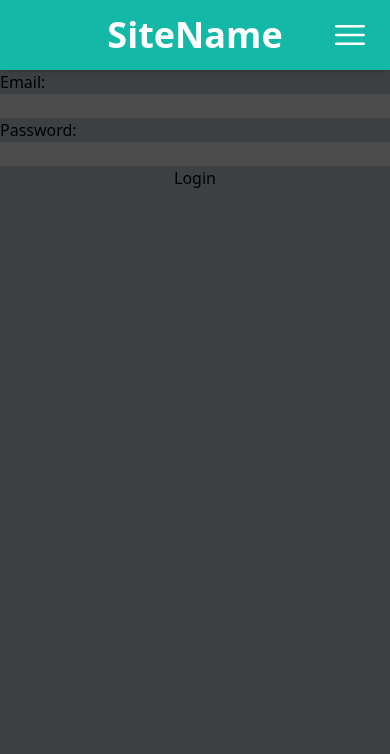
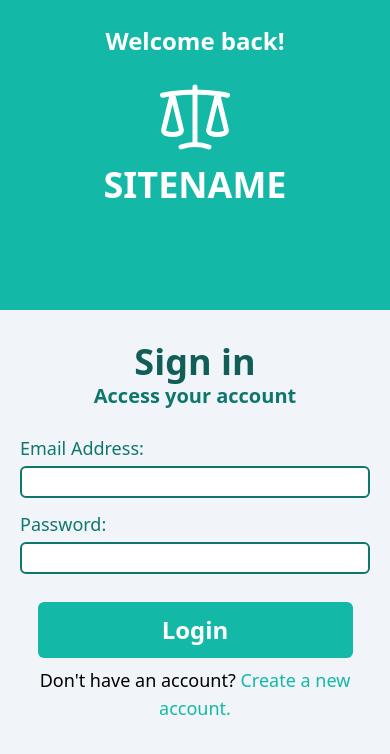
Before and after one commit to HenriqueVerasAraujo/poll-app-frontend, a React (Create React App) app: page /login in a window 390 px wide. Shown: the top 754 px of the page. Built offline with nearby package versions, Linux system fonts and the light colour scheme; the HTML template or start-up script is replaced by a standard one.

Commit message:
Login screen mobile done

```diff
--- a/src/components/LoginForm.jsx
+++ b/src/components/LoginForm.jsx
@@ -5,6 +5,10 @@ import { z } from 'zod';
 import { zodResolver } from '@hookform/resolvers/zod';
 import { useForm } from 'react-hook-form';
 import { urlApi } from '../helpers/urlApi';
+import { logoIcon } from '../icons/icons';
+import SubmitButton from './common/SubmitButton';
+import AOS from 'aos';
+import 'aos/dist/aos.css'
 
 
 export default function LoginForm() {
@@ -37,21 +41,55 @@ export default function LoginForm() {
         };
     };
 
+    useEffect(() => {
+        AOS.init({duration: 1300});
+    }, []);
+
   return (
-    <div className='pt-[70px] md:pt-[60px] z-0'>
-        <form className='flex flex-col' onSubmit={handleSubmit(submitForm)}>
-            <label>Email: </label>
-            <input type="email" {...register('email')} />
-            {errors.email && <span>{errors.email.message}</span> }
+      <div className='w-full h-screen bg-slate-100'>
+        {/* SMALL SCREEN COMPONENT */}
+        <div className='w-full h-auto bg-slate-100 flex flex-col md:hidden'>
+            {/* GREEN PART */}
+            <div className='w-full h-[310px] bg-teal-500 flex flex-col justify-center items-center'>
+                {/* TEXT AND LOGO */}
+                <div className='w-auto h-auto flex flex-col justify-center items-center absolute -mt-[80px]' data-aos="fade-down">
+                    <h1 className='text-white text-2xl font-bold mb-5'>Welcome back!</h1>
+                    <h1 className='text-white w-[80px] h-[80px] mb-2'>{logoIcon}</h1>
+                    <h1 className='text-white text-4xl font-bold'>SITENAME</h1>
+                </div>
+            </div>
+            {/* GRAY PART */}
+            <div className='w-full h-[65%] bg-slate-100 flex flex-col items-center justify-start'>
+                {/* SIGNUP TEXT */}
+                <div className='w-auto h-auto flex flex-col items-center mt-8' data-aos="fade-right">
+                    <h1 className='font-bold text-teal-800 text-4xl'>Sign in</h1>
+                    <h1 className='font-bold text-teal-700 text-xl'>Access your account</h1>
+                </div>
+            </div>
 
-            <label>Password: </label>
-            <input type="password" {...register('password')} />
-            {errors.password && <span>{errors.password.message}</span> }
-            {errMessage !== '' &&
-                <h1>{errMessage}</h1>
-            }
-            <button type="submit">Login</button>
-        </form>
+            {/* LOGIN FORM */}
+            <div className='w-full h-auto px-5 mt-6' data-aos="fade-up">
+                <form className='flex flex-col text-lg' onSubmit={handleSubmit(submitForm)}>
+                    <label className='text-teal-700 mb-1'>Email Address:</label>
+                    <input className='rounded-md text-lg px-2 border-2 border-teal-700'type="email" {...register('email')} />
+                    {errors.email && <span className='text-red-700'>{errors.email.message}</span> }
+
+                    <label className='text-teal-700 mb-1 mt-3'>Password:</label>
+                    <input className='rounded-md text-lg px-2 border-2 border-teal-700' type="password" {...register('password')} />
+                    {errors.password && <span className='text-red-700'>{errors.password.message}</span> }
+
+                    {/* LOWER PORTION  */}
+                    <div className='w-full h-auto flex flex-col items-center mt-4'>
+                        {errMessage !== '' &&
+                            <h1 className='text-red-700'>{errMessage}</h1>
+                        }
+                        <SubmitButton text='Login'/>
+                        <h1 className='text-center mt-2'>Don't have an account? <span onClick={() => navigate('/register')} className='text-teal-500'>Create a new account.</span></h1>
+                    </div>
+                </form>
+            </div>
+        </div>
+
     </div>
   )
 };
--- a/src/components/RegisterForm.jsx
+++ b/src/components/RegisterForm.jsx
@@ -6,6 +6,7 @@ import { useForm } from 'react-hook-form';
 import { useNavigate } from 'react-router-dom';
 import { urlApi } from '../helpers/urlApi';
 import { logoIcon } from '../icons/icons';
+import SubmitButton from './common/SubmitButton';
 import AOS from 'aos';
 import 'aos/dist/aos.css'
 
@@ -32,7 +33,7 @@ export default function RegisterForm() {
 
     useEffect(() => {
         AOS.init({duration: 1300});
-    }, [])
+    }, []);
 
     const submitForm = async(data) => {
         setRenderMessage(false);
@@ -47,11 +48,11 @@ export default function RegisterForm() {
     };
 
   return (
-    <div className='w-full h-screen bg-slate-300'>
+    <div className='w-full h-screen bg-slate-100'>
         {/* SMALL SCREEN COMPONENT */}
-        <div className='w-full h-screen bg-slate-300 flex flex-col md:hidden'>
+        <div className='w-full h-auto bg-slate-100 flex flex-col md:hidden'>
             {/* GREEN PART */}
-            <div className='w-full h-[35%] bg-teal-500 flex flex-col justify-center items-center'>
+            <div className='w-full h-[310px] bg-teal-500 flex flex-col justify-center items-center'>
                 {/* TEXT AND LOGO */}
                 <div className='w-auto h-auto flex flex-col justify-center items-center absolute -mt-[80px]' data-aos="fade-down">
                     <h1 className='text-white text-2xl font-bold mb-5'>Welcome to</h1>
@@ -80,8 +81,8 @@ export default function RegisterForm() {
                         <label className='text-teal-700 mb-1 mt-3'>Password:</label>
                         <input className='rounded-md text-lg px-2 border-2 border-teal-700' type="password" {...register('password')} />
                         {errors.password && <span className='text-red-700'>{errors.password.message}</span> }
+
                         {/* LOWER PORTION */}
-
                         <div className='w-full h-auto flex flex-col items-center mt-4'>
                             {renderMessage && (
                                 <h1 className='text-teal-700 font-bold'>Account created!</h1>
@@ -89,7 +90,7 @@ export default function RegisterForm() {
                             {errMessage !== '' &&
                                 <h1 className='text-red-700'>{errMessage}</h1>
                             }
-                            <button className='w-[90%] h-auto p-3 bg-teal-500 text-white font-bold text-2xl rounded-md mt-3 focus:bg-white focus:border-2 focus:border-teal-500 focus:text-teal-500' type="submit">Register</button>
+                            <SubmitButton text='Register'/>
                             <h1 className='text-center mt-2'>Already have an account? <span onClick={() => navigate('/login')} className='text-teal-500'>Sign in to your account.</span></h1>
                         </div>
                     </form>
--- /dev/null
+++ b/src/components/common/SubmitButton.jsx
@@ -0,0 +1,7 @@
+import React from 'react'
+
+export default function SubmitButton({ text }) {
+  return (
+    <button className='w-[90%] h-auto p-3 bg-teal-500 text-white font-bold text-2xl rounded-md mt-3 focus:bg-white focus:border-2 focus:border-teal-500 focus:text-teal-500' type="submit">{text}</button>
+  )
+}
--- a/src/pages/LoginPage.jsx
+++ b/src/pages/LoginPage.jsx
@@ -1,13 +1,11 @@
 import React from 'react';
 import LoginForm from '../components/LoginForm';
-import Navbar from '../components/Navbar';
 
 export default function MainPage() {
   return (
     <div
-    className='w-full h-screen bg-slate-300'
+    className=''
     >
-      <Navbar />
       <LoginForm />
       </div>
   )
--- a/src/pages/RegisterPage.jsx
+++ b/src/pages/RegisterPage.jsx
@@ -3,7 +3,7 @@ import RegisterForm from '../components/RegisterForm';
 
 export default function RegisterPage() {
   return (
-    <div>
+    <div className=''>
         <RegisterForm />
     </div>
   )
```
